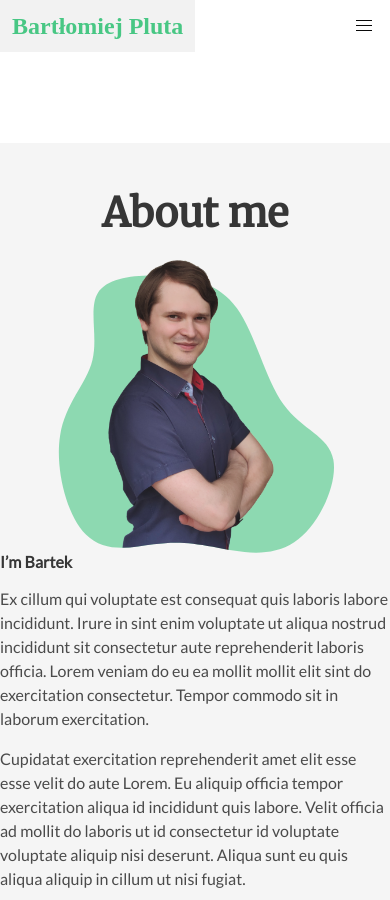
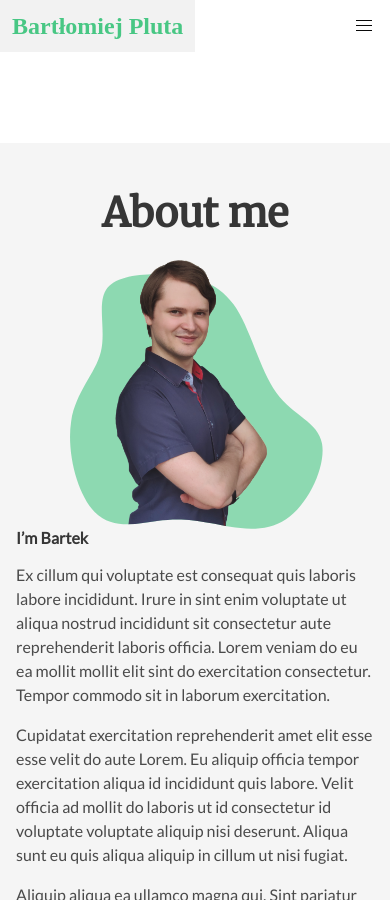
Before and after one commit to bartlomiej-pluta/bartlomiej-pluta.github.io, a Jekyll site: the page built from index.html, in a window 390 px wide and 900 px high, scrolled down 757 px. Built offline with Jekyll 4.4.1, drawn with Linux system fonts in a browser that asks for light colours; nearby versions of some CDN libraries; some web fonts are replaced.

Commit message:
Fix lack of page margins on mobile devices

```diff
--- a/_sass/enhancements/_section.scss
+++ b/_sass/enhancements/_section.scss
@@ -1,6 +1,5 @@
 .section {
-  padding-top: 3rem;
-  padding-bottom: 3rem;
+  padding: 3rem 1rem;
 
   &__title {
     @extend .title;
```
